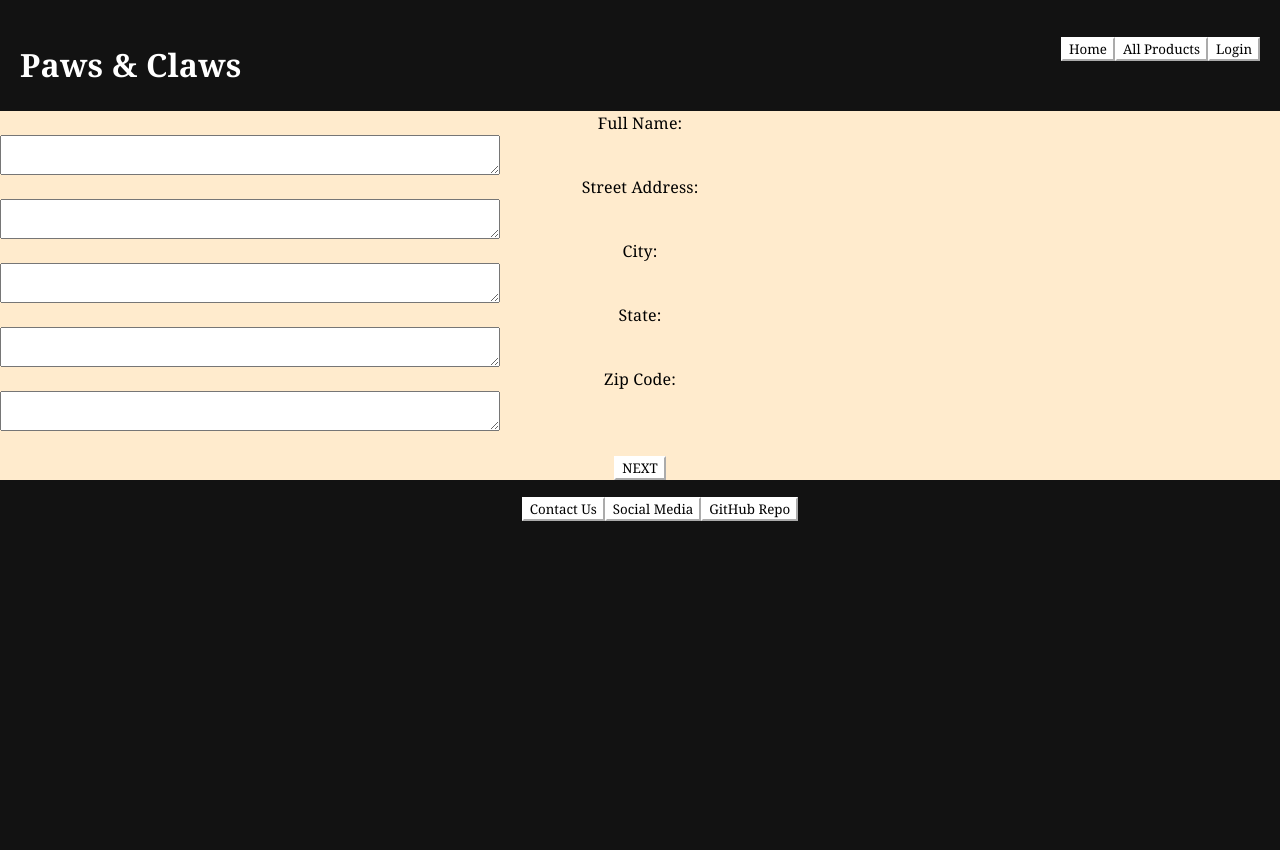
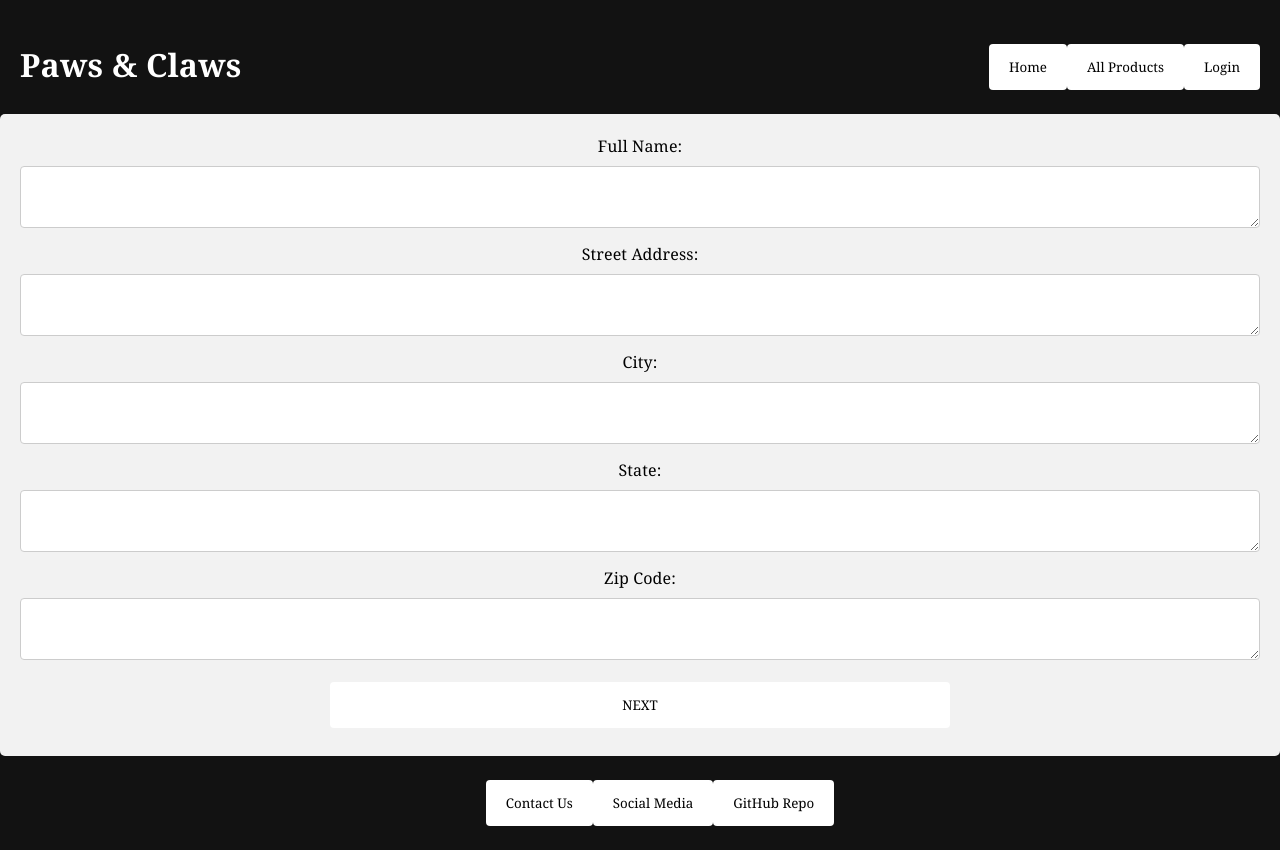
Before and after one commit to Fullslackers-Team/grace-shopper, a React (Vite) app in the folder client/: page /checkout in a window 1280 px wide. Before the commit the page ends 800 px from the top, so only its background shows below. Built offline with nearby package versions, Linux system fonts and the light colour scheme; no server answers.

Commit message:
fixed checkout form

```diff
--- a/client/src/pages/Checkout/checkout.css
+++ b/client/src/pages/Checkout/checkout.css
@@ -1,19 +1,36 @@
 * {
-	font-family: Georgia, "Times New Roman", Times, serif;
+  font-family: Georgia, "Times New Roman", Times, serif;
 }
 
 .checkout-forms {
-	display: flex;
-	flex-direction: column;
-	background-color: blanchedalmond;
-	border: 1rem;
-	border-color: black;
-	color: black;
+  border-radius: 5px;
+  background-color: #f2f2f2;
+  padding: 20px;
+  color: black;
 }
 
 textarea {
-	width: 500px;
-	height: 40px;
-	display: flex;
-	align-content: center;
+  /* width: 500px;
+  height: 40px;
+  display: flex;
+  align-content: center; */
+
+  width: 100%;
+  padding: 12px 20px;
+  margin: 8px 0;
+  display: inline-block;
+  border: 1px solid #ccc;
+  border-radius: 4px;
+  box-sizing: border-box;
 }
+
+button {
+  width: 50%;
+  background-color: purple;
+  color: white;
+  padding: 14px 20px;
+  margin: 8px 0;
+  border: none;
+  border-radius: 4px;
+  cursor: pointer;
+}
```
